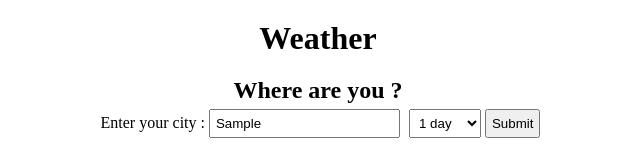
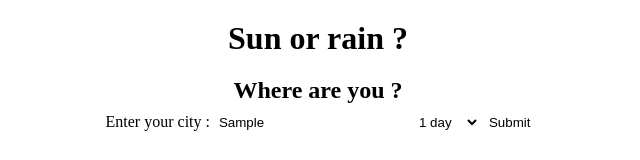
Before and after one commit to Neladreen/WeatherForcast, a plain HTML site: page index.html in a window 1280 px wide. Both pictures are taken after typing "Sample" into the empty fields and a click on the button "Submit". Shown: the whole page, without its empty margins (322-962 px from the left). Drawn offline with Linux system fonts and the light colour scheme; no server answers.

Commit message:
change input

```diff
--- a/application.js
+++ b/application.js
@@ -37,19 +37,19 @@ function API_meteo(latitude,longitude,dayNumber){
     return fetch(OWM)
         .then(result => result.json())
         .then(data => {
-            for(day=0; day < dayNumber ; day ++){
-                weatherDay[day] = {}
-                weatherDay[day].weather = data.daily[day].weather[0].main
-                weatherDay[day].icon = data.daily[day].weather[0].icon
-                weatherDay[day].temperature = parseInt(data.daily[day].temp.day)
-            }
             if (data.current.weather[0].icon[2] === 'n'){
                 placeObject.time = 'night'
             }
             else{
                 placeObject.time = "day"
             }
-
+            for(day=0; day < dayNumber ; day ++){
+                weatherDay[day] = {}
+                weatherDay[day].weather = data.daily[day].weather[0].main
+                weatherDay[day].icon = data.daily[day].weather[0].icon.substr(0, 2)  + placeObject.time[0]
+                console.log (weatherDay[day].icon)
+                weatherDay[day].temperature = parseInt(data.daily[day].temp.day)
+            }
         })
         .catch(error => console.log(error))
 }
@@ -75,15 +75,22 @@ async function getWeather(){
     const numberOfDay = document.getElementById("day__select").value
     await API_lat_lng(placeObject.city)
     const placeHTML = `<h2>${placeObject.place}</h2>`
+    const today = new Date()
+
+    let weatherHTML = ``;
 
     result.style.display = "inline-block"
-
-    let weatherHTML = ``;
+    // Changement de style en fonction de l'heure
     await API_meteo(placeObject.coordonnees.lat,placeObject.coordonnees.long, numberOfDay)
     document.body.style.backgroundImage = `var(--${placeObject.time}-background)`
     document.body.style.color = `var(--${placeObject.time}-color)`
     result.style.backgroundColor = `var(--${placeObject.time}-result-background)`
-    const today = new Date()
+    city.style.color= `var(--${placeObject.time})-color`
+    search.style.color= `var(--${placeObject.time})-color`
+    day__select.style.color= `var(--${placeObject.time})-color`
+    city.style.backgroundColor= `var(--${placeObject.time}-result-background)`
+    search.style.backgroundColor= `var(--${placeObject.time}-result-background)`
+    day__select.style.backgroundColor= `var(--${placeObject.time}-result-background)`
 
     // Pour chaque jour:
         for(let day=0; day<numberOfDay; day++){
--- a/index.html
+++ b/index.html
@@ -8,12 +8,12 @@
     <link href="https://fonts.googleapis.com/css2?family=Dosis:wght@200;300;400;500;600;700;800&display=swap" rel="stylesheet">
     <link rel="stylesheet" href="style.css">
     <meta name="viewport" content="width=device-width, initial-scale=1.0">
-    <title>Weather</title>
+    <title>WeatherForecast</title>
 </head>
 <body>
 
     <main>
-        <h1>Weather</h1>
+        <h1>Sun or rain ?</h1>
         <section class="form">
 
             <form action="">
--- a/style.css
+++ b/style.css
@@ -14,6 +14,13 @@ body{
     --night-color : white;
     --night-background : linear-gradient(90deg, rgb(84, 21, 156),rgb(132, 51, 77));
     --night-result-background: rgba(255, 255, 255, 0.161);
+}
+
+#city, #day__select, #search {
+    border: 0;
+    border-radius: 5px;
+    background-color: var(--day-result-background);
+    color: var(--day-color);
 }
 
 body{
```
